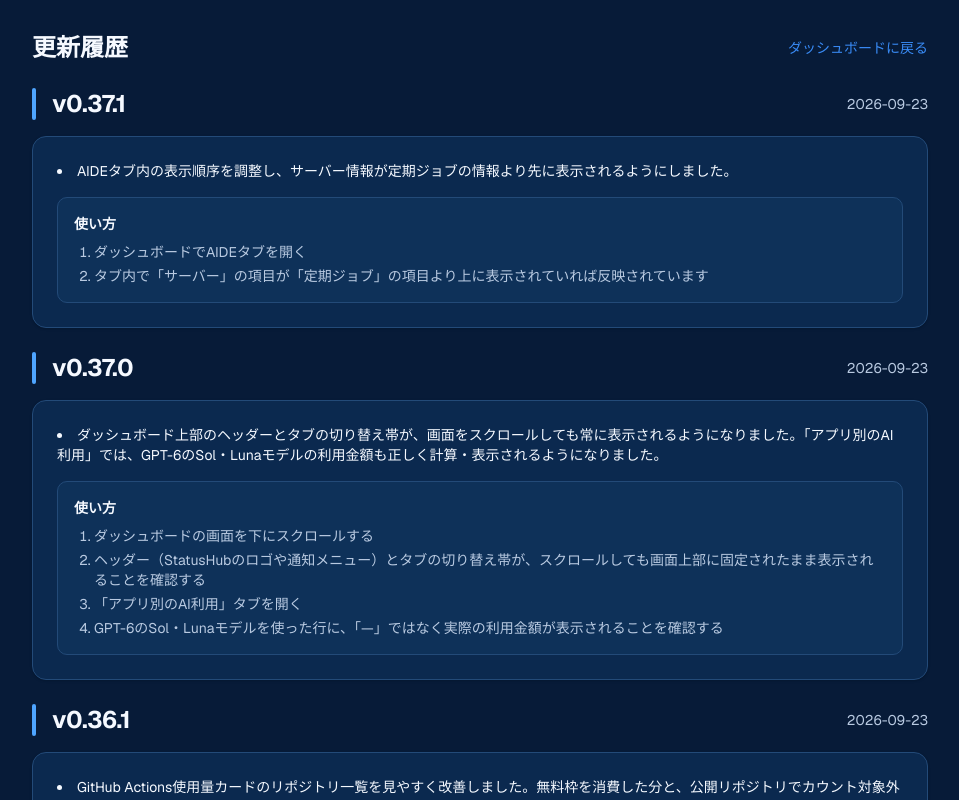
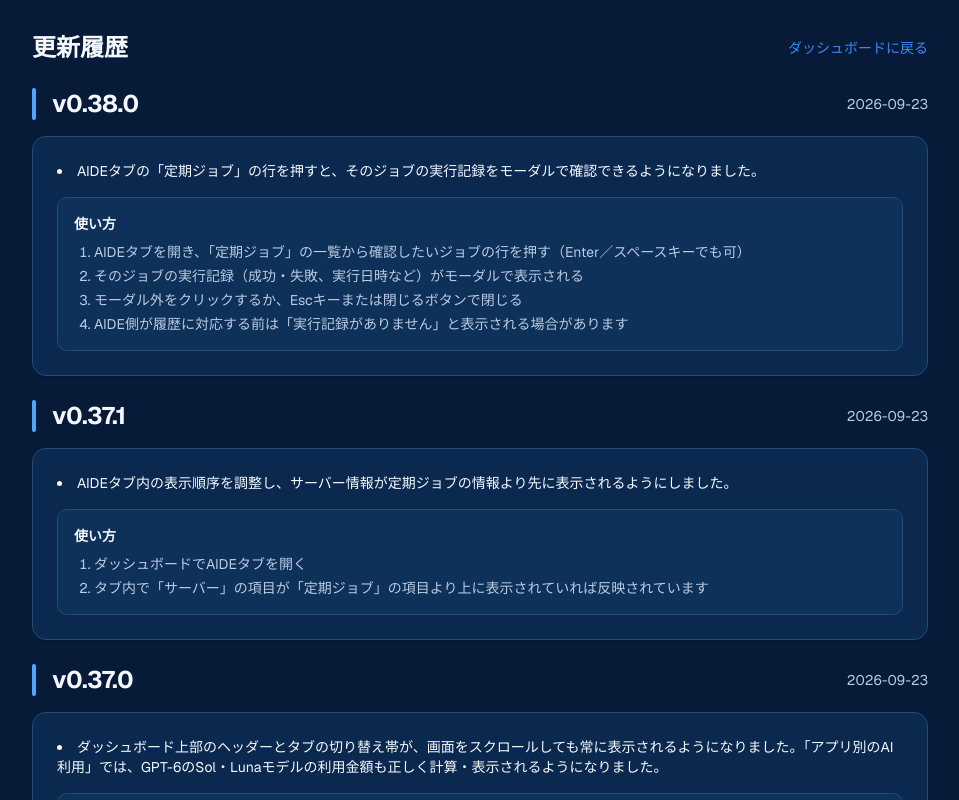
Before and after one commit to guchi-apps/ops-dashboard, a Next.js app: page /changelog in a window 1280 px wide. Shown: the top 800 px of the page, without its empty margins (160-1119 px from the left). Built offline with nearby package versions, Linux system fonts and the light colour scheme.

Commit message:
v0.38.0をリリースする。

```diff
--- a/package.json
+++ b/package.json
@@ -1,6 +1,6 @@
 {
   "name": "ops-dashboard",
-  "version": "0.37.1",
+  "version": "0.38.0",
   "private": true,
   "scripts": {
     "dev": "next dev",
--- a/src/data/changelog.ts
+++ b/src/data/changelog.ts
@@ -13,6 +13,19 @@ export interface ChangelogEntry {
 
 // 新しいバージョンを配列の先頭に追記していく（changelog-ja skill の運用ルールに従う）
 export const changelog: ChangelogEntry[] = [
+    {
+        version: "0.38.0",
+        date: "2026-09-23",
+        changes: [
+            "AIDEタブの「定期ジョブ」の行を押すと、そのジョブの実行記録をモーダルで確認できるようになりました。",
+        ],
+        usage: [
+            "AIDEタブを開き、「定期ジョブ」の一覧から確認したいジョブの行を押す（Enter／スペースキーでも可）",
+            "そのジョブの実行記録（成功・失敗、実行日時など）がモーダルで表示される",
+            "モーダル外をクリックするか、Escキーまたは閉じるボタンで閉じる",
+            "AIDE側が履歴に対応する前は「実行記録がありません」と表示される場合があります",
+        ],
+    },
     {
         version: "0.37.1",
         date: "2026-09-23",
```
Also changed, not shown: 1 other file (tests, documents, lock files or other folders).
